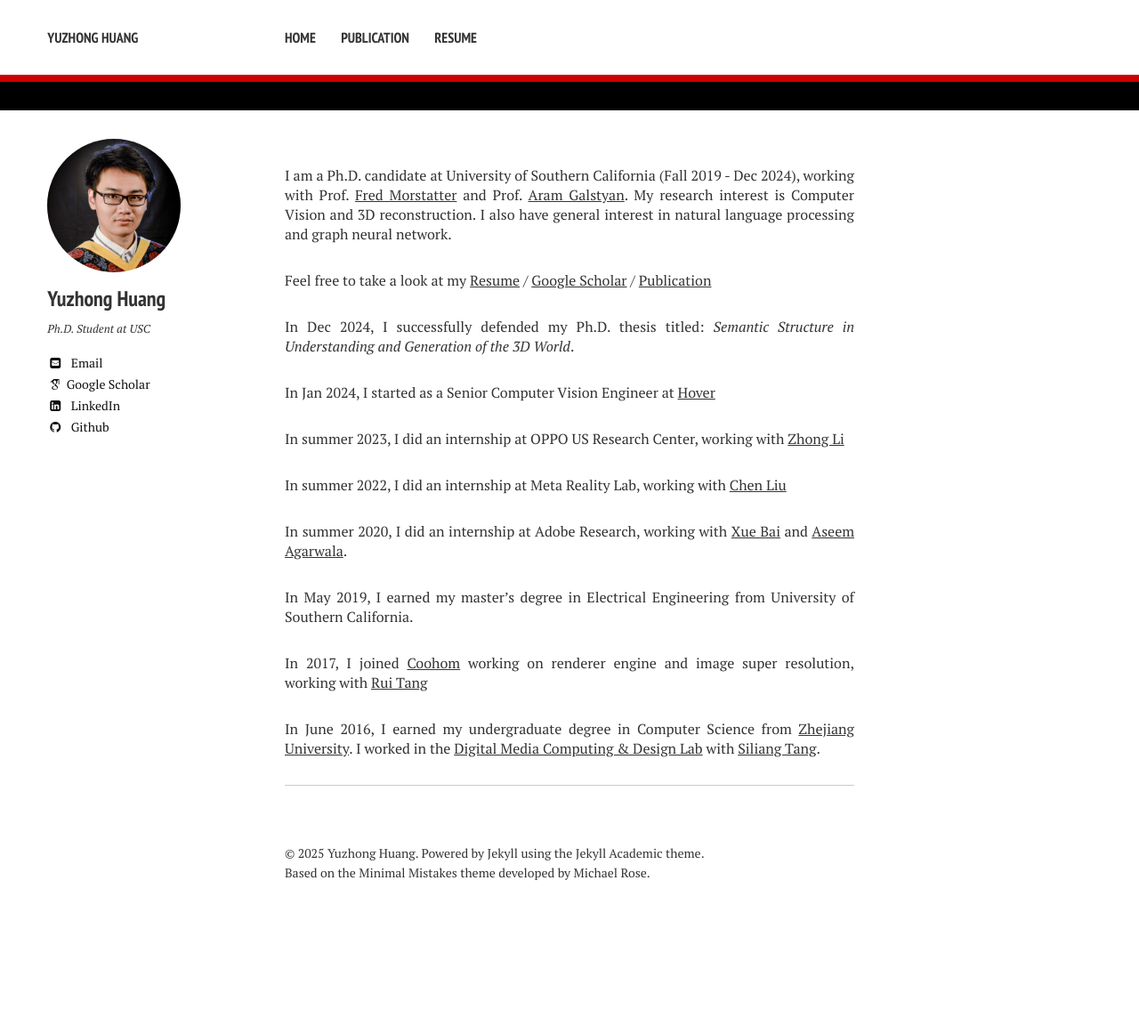
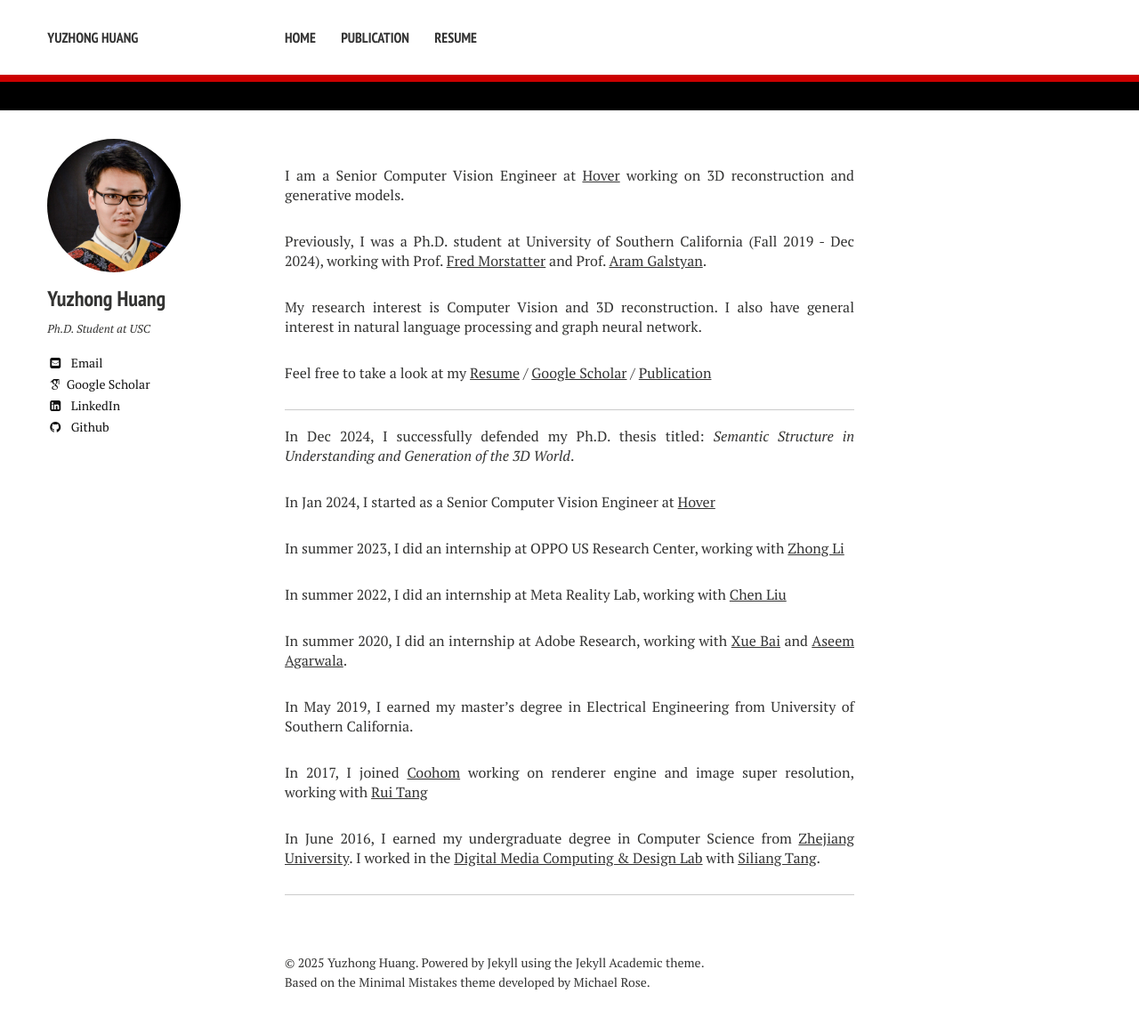
Before and after one commit to YuzhongHuangCS/yuzhonghuangcs.github.io, a Jekyll site: the page built from index.md, in a window 1280 px wide. Shown: the whole page at 89% size. Built offline with Jekyll 4.4.1, drawn with Linux system fonts in a browser that asks for light colours; some web fonts are replaced; before the commit the page ends 1039 px from its top, so only the background shows below that.

Commit message:
update resume

```diff
--- a/index.md
+++ b/index.md
@@ -2,9 +2,15 @@
 layout: page
 excerpt: "About Me"
 ---
-I am a Ph.D. candidate at University of Southern California (Fall 2019 - Dec 2024), working with Prof. [Fred Morstatter](https://isi.edu/~fredmors/) and Prof. [Aram Galstyan](https://www.isi.edu/people/galstyan/about). My research interest is Computer Vision and 3D reconstruction. I also have general interest in natural language processing and graph neural network.
+I am a Senior Computer Vision Engineer at [Hover](https://hover.to/) working on 3D reconstruction and generative models.
+
+Previously, I was a Ph.D. student at University of Southern California (Fall 2019 - Dec 2024), working with Prof. [Fred Morstatter](https://isi.edu/~fredmors/) and Prof. [Aram Galstyan](https://www.isi.edu/people/galstyan/about).
+
+My research interest is Computer Vision and 3D reconstruction. I also have general interest in natural language processing and graph neural network.
 
 Feel free to take a look at my [Resume](/assets/doc/Yuzhong_Huang_Resume.pdf) / [Google Scholar](https://scholar.google.fr/citations?user=l-LjJLkAAAAJ) / [Publication](/publication/)
+
+------
 
 In Dec 2024, I successfully defended my Ph.D. thesis titled: *Semantic Structure in Understanding and Generation of the 3D World*.
 
```
Also changed, not shown: 2 other files.
